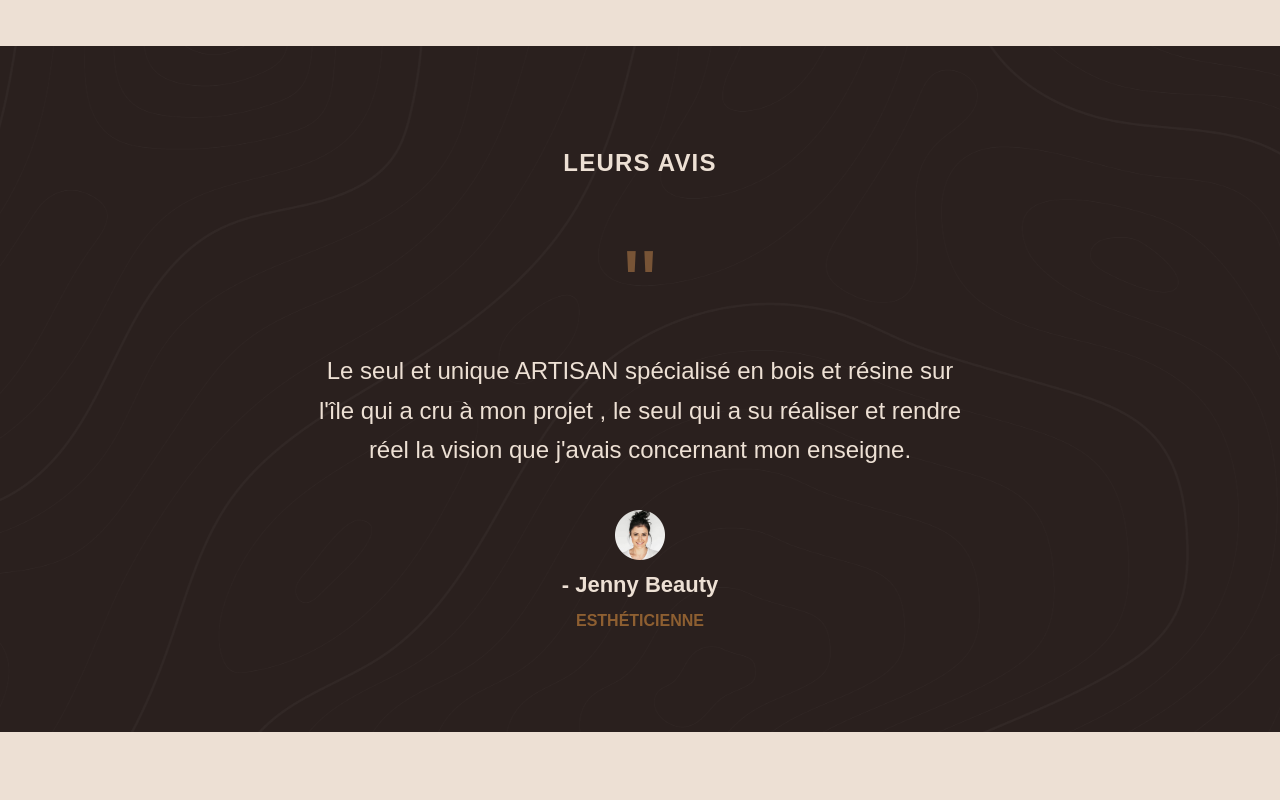
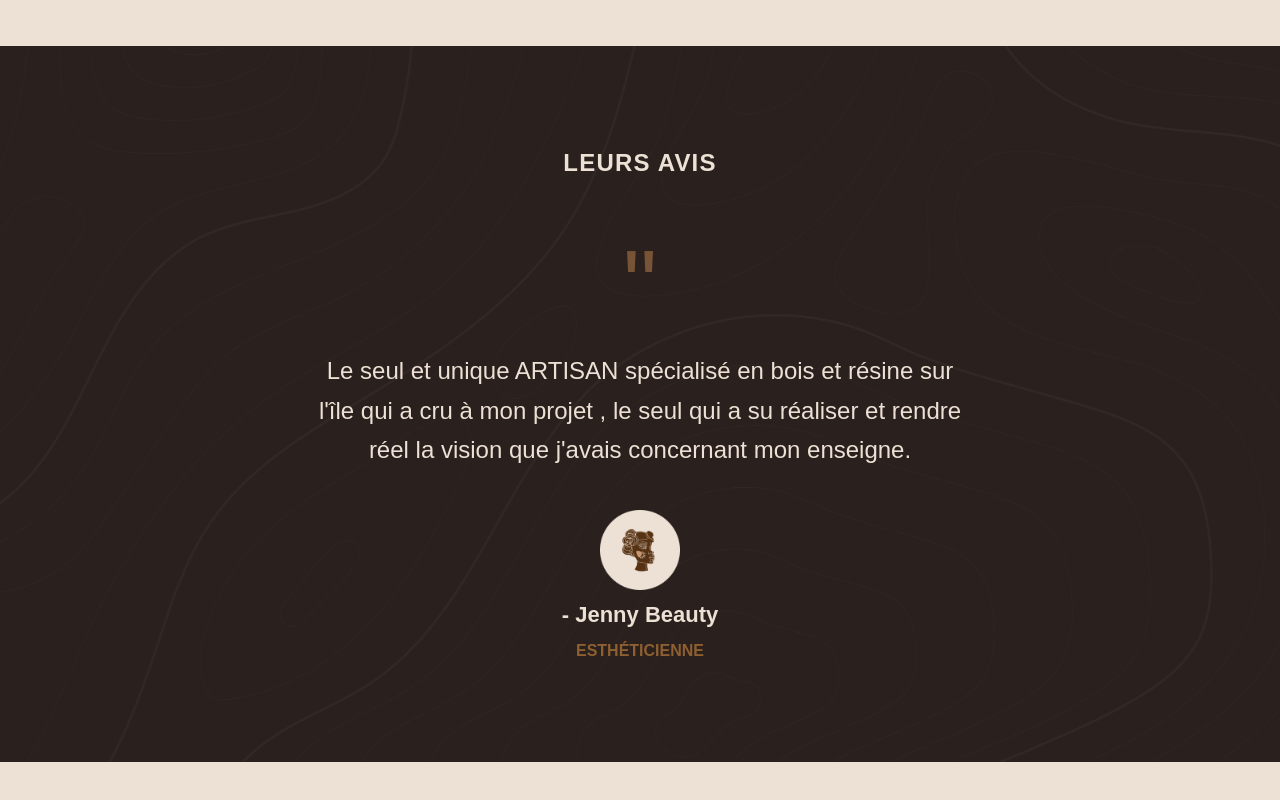
Before and after one commit to vittoriobusatta/DecorTakaz, a Next.js app: page / in a window 1280 px wide. Shown: the part 961-1761 px from the top of the page. Built offline with nearby package versions, Linux system fonts and the light colour scheme; a small style sheet from the web is missing.

Commit message:
somes changes

```diff
--- a/components/Reviews.js
+++ b/components/Reviews.js
@@ -15,7 +15,7 @@ function Reviews() {
             vision que j&#39;avais concernant mon enseigne.
           </p>
           <div className="reviews_customers">
-            <Image src={circle1} alt="alt" height={50} />
+            <Image src={circle1} alt="alt" />
             <h4>- Jenny Beauty</h4>
             <h5>Esthéticienne</h5>
           </div>
--- a/styles/04-components/_reviews.scss
+++ b/styles/04-components/_reviews.scss
@@ -65,6 +65,13 @@
   justify-content: center;
   align-items: center;
   flex-direction: column;
+  & img {
+    height: 50px;
+    width: auto;
+    @media screen and (min-width: 1224px) {
+      height: 80px;
+    }
+  }
   & h4 {
     font-weight: 800;
     font-size: 18px;
```
Also changed, not shown: assets/share/circle.png.
